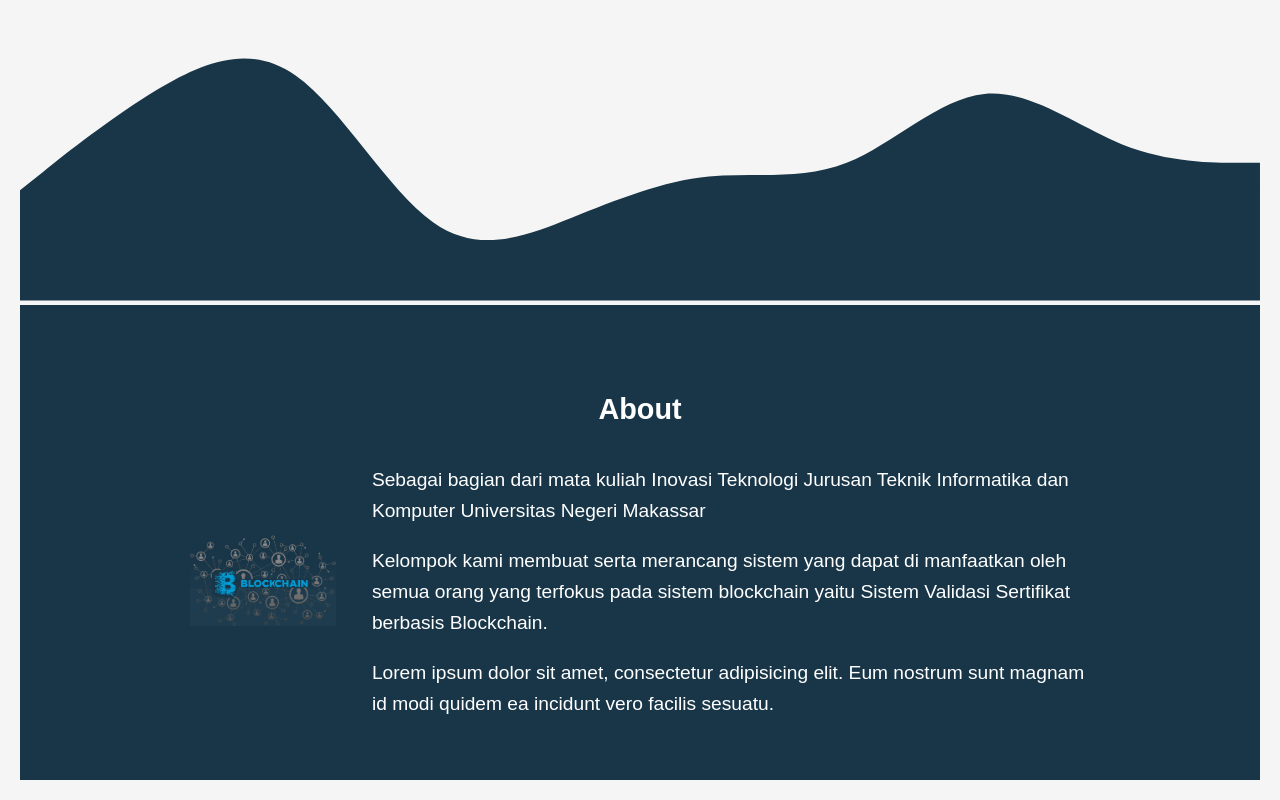
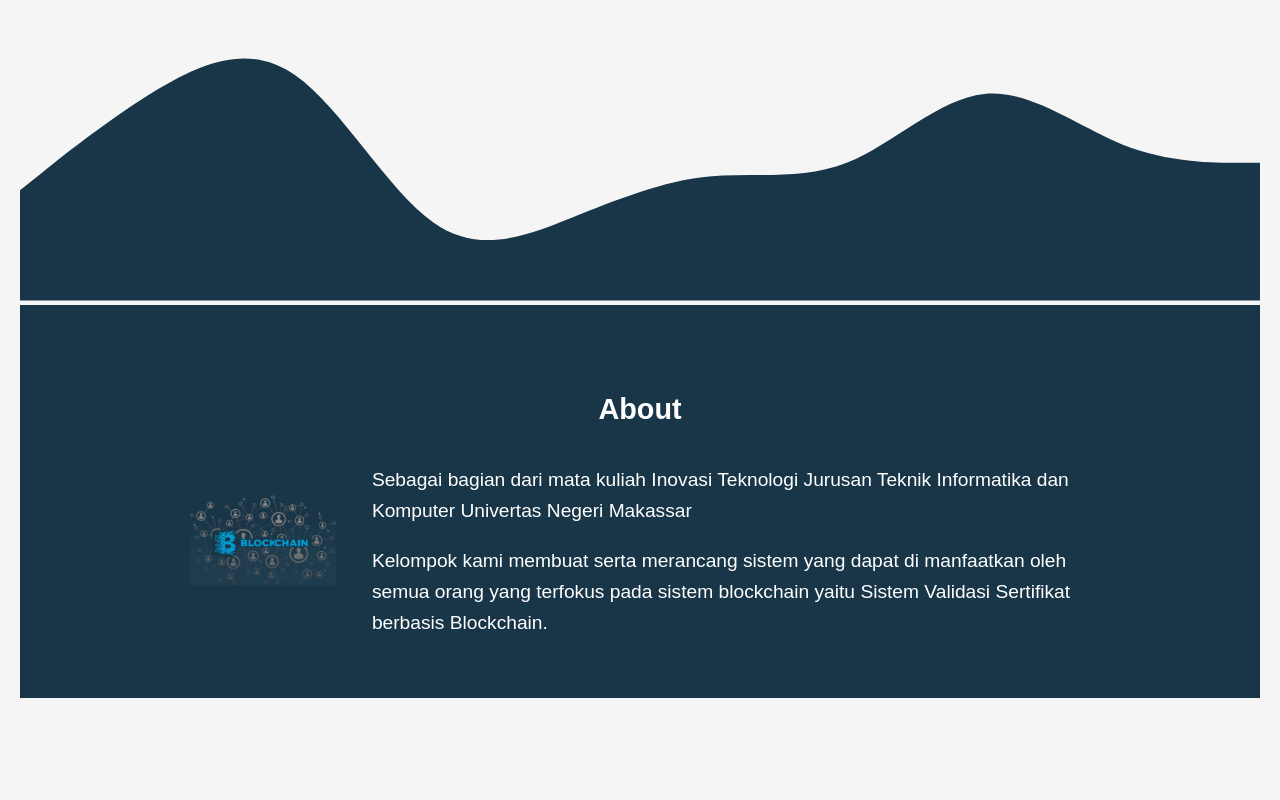
Before and after one commit to Ucuk/blokchain, a plain HTML site: page index.html in a window 1280 px wide. Shown: the part 1488-2288 px from the top of the page. After the commit the page ends 2206 px from the top, so only its background shows below. Drawn offline with nearby package versions, Linux system fonts and the light colour scheme.

Commit message:
Update index.html

```diff
--- a/index.html
+++ b/index.html
@@ -97,16 +97,12 @@
             </div>
             <div class="kanan">
                 <p>
-                    Sebagai bagian dari mata kuliah Inovasi Teknologi Jurusan Teknik Informatika dan Komputer Universitas Negeri Makassar
+                    Sebagai bagian dari mata kuliah Inovasi Teknologi Jurusan Teknik Informatika dan Komputer Univertas Negeri Makassar
                 </p>
                 <p>
 
 					Kelompok kami membuat serta merancang sistem yang dapat di manfaatkan oleh semua orang yang terfokus pada sistem blockchain yaitu Sistem Validasi Sertifikat berbasis Blockchain.
 
-                </p>
-                <p>
-                    Lorem ipsum dolor sit amet, consectetur adipisicing elit. Eum nostrum sunt
-                    magnam id modi quidem ea incidunt vero facilis sesuatu.
                 </p>
             </div>
         </div>
```
